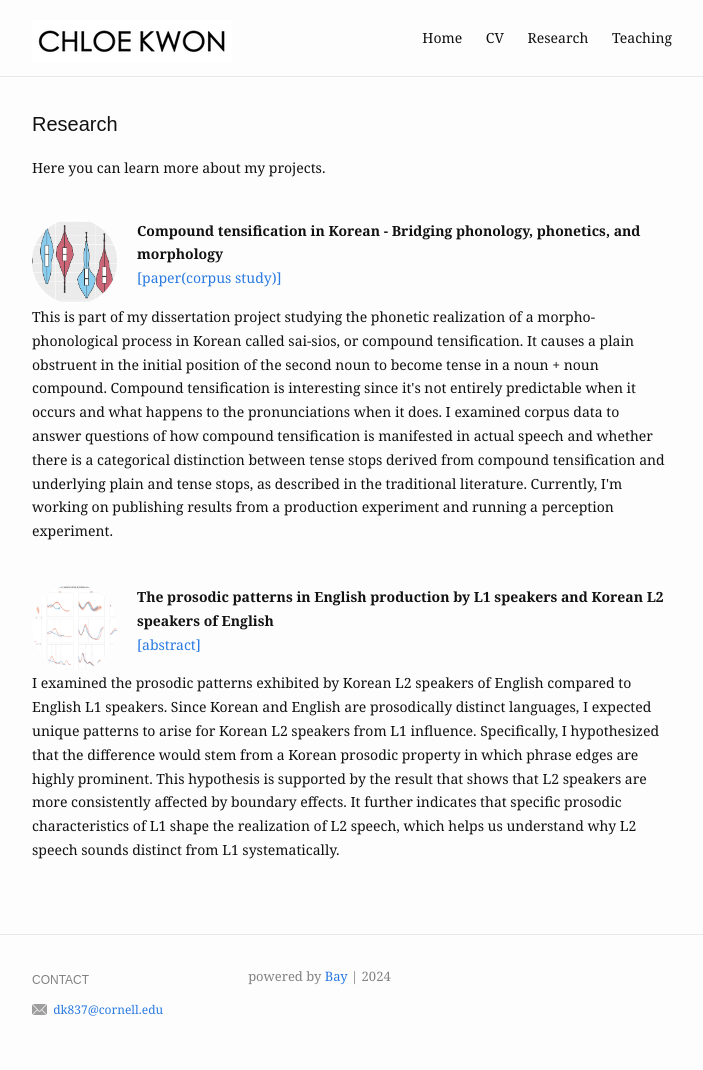
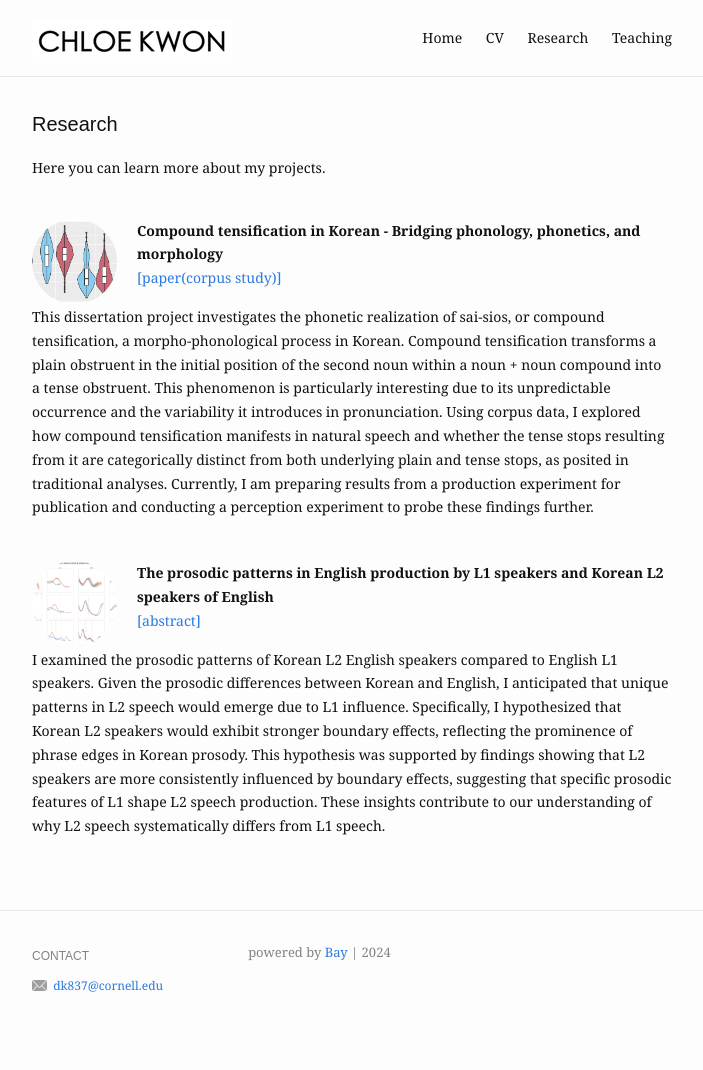
Before and after one commit to chloedkkwon/chloedkkwon.github.io, a Jekyll site: the page built from research.md, in a window 1280 px wide. Shown: the whole page, without its empty margins (288-991 px from the left). Built offline with Jekyll 4.4.1, drawn with Linux system fonts in a browser that asks for light colours; after the commit the page ends 1046 px from its top, so only the background shows below that.

Commit message:
Update research.md

```diff
--- a/research.md
+++ b/research.md
@@ -9,7 +9,7 @@ items:
     image:
       src: /assets/img/work/a_project.png
       alt: a_project
-    description: This is part of my dissertation project studying the phonetic realization of a morpho-phonological process in Korean called sai-sios, or compound tensification. It causes a plain obstruent in the initial position of the second noun to become tense in a noun + noun compound. Compound tensification is interesting since it's not entirely predictable when it occurs and what happens to the pronunciations when it does. I examined corpus data to answer questions of how compound tensification is manifested in actual speech and whether there is a categorical distinction between tense stops derived from compound tensification and underlying plain and tense stops, as described in the traditional literature. Currently, I'm working on publishing results from a production experiment and running a perception experiment.
+    description: This dissertation project investigates the phonetic realization of sai-sios, or compound tensification, a morpho-phonological process in Korean. Compound tensification transforms a plain obstruent in the initial position of the second noun within a noun + noun compound into a tense obstruent. This phenomenon is particularly interesting due to its unpredictable occurrence and the variability it introduces in pronunciation. Using corpus data, I explored how compound tensification manifests in natural speech and whether the tense stops resulting from it are categorically distinct from both underlying plain and tense stops, as posited in traditional analyses. Currently, I am preparing results from a production experiment for publication and conducting a perception experiment to probe these findings further.
 
 
   - title: The prosodic patterns in English production by L1 speakers and Korean L2 speakers of English
@@ -18,7 +18,7 @@ items:
     image:
       src: /assets/img/work/q_project.png
       alt: q_project
-    description: I examined the prosodic patterns exhibited by Korean L2 speakers of English compared to English L1 speakers. Since Korean and English are prosodically distinct languages, I expected unique patterns to arise for Korean L2 speakers from L1 influence. Specifically, I hypothesized that the difference would stem from a Korean prosodic property in which phrase edges are highly prominent. This hypothesis is supported by the result that shows that L2 speakers are more consistently affected by boundary effects. It further indicates that specific prosodic characteristics of L1 shape the realization of L2 speech, which helps us understand why L2 speech sounds distinct from L1 systematically.
+    description: I examined the prosodic patterns of Korean L2 English speakers compared to English L1 speakers. Given the prosodic differences between Korean and English, I anticipated that unique patterns in L2 speech would emerge due to L1 influence. Specifically, I hypothesized that Korean L2 speakers would exhibit stronger boundary effects, reflecting the prominence of phrase edges in Korean prosody. This hypothesis was supported by findings showing that L2 speakers are more consistently influenced by boundary effects, suggesting that specific prosodic features of L1 shape L2 speech production. These insights contribute to our understanding of why L2 speech systematically differs from L1 speech.
 
 
 
```
